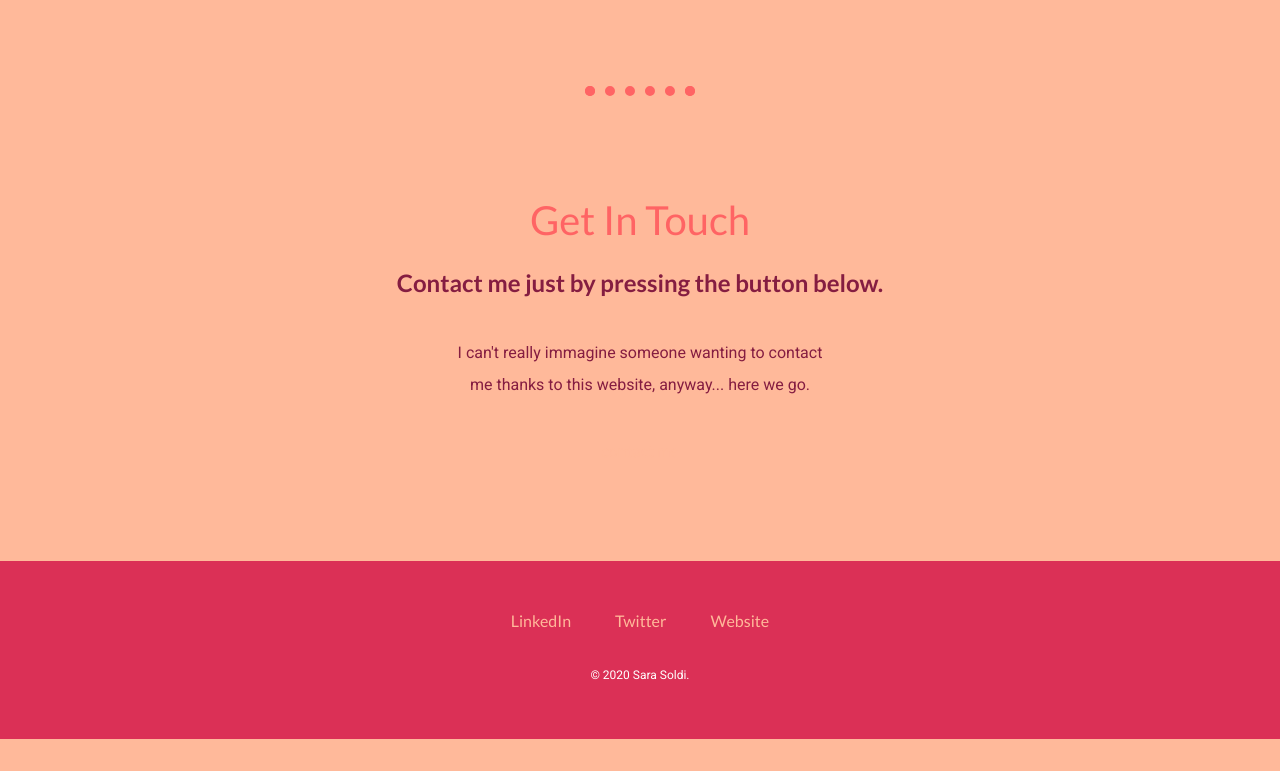
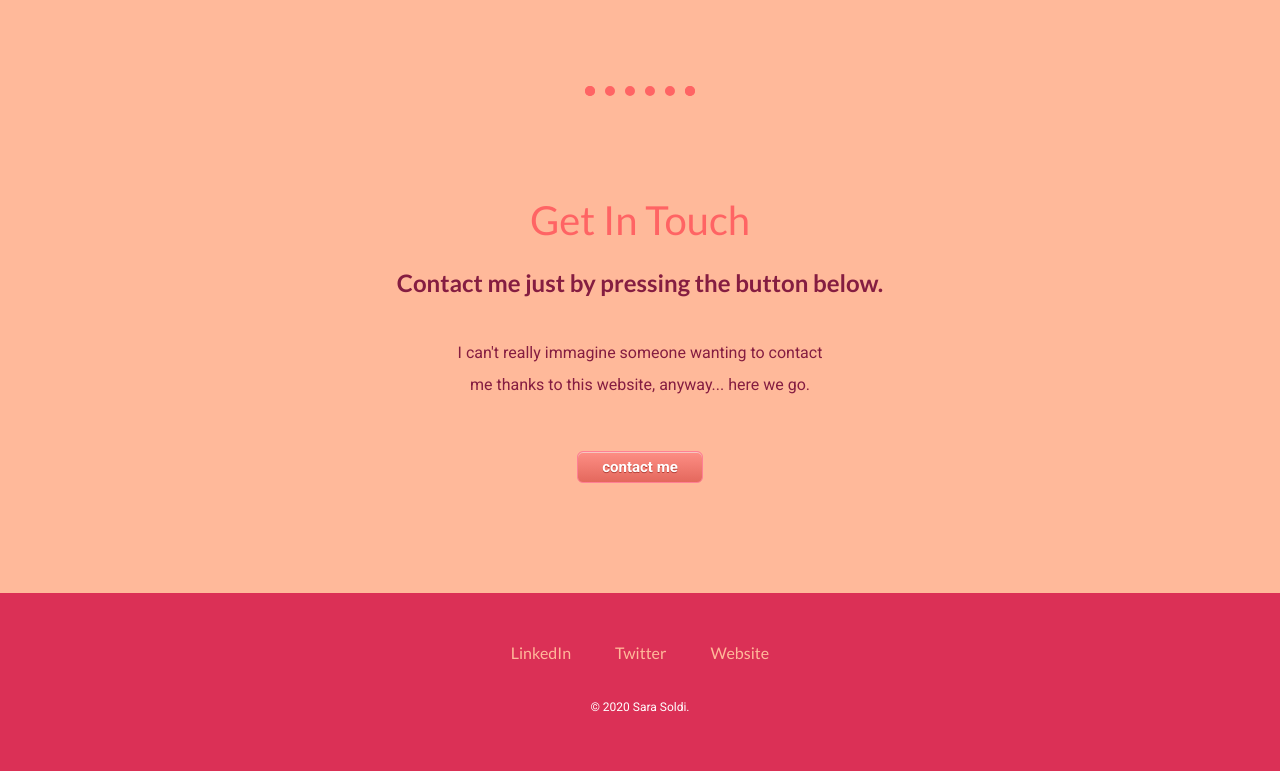
Before and after one commit to SaraSoldi/MySite, a plain HTML site: page index.html in a window 1280 px wide. Shown: the part 2105-2876 px from the top of the page. Before the commit the page ends 2844 px from the top, so only its background shows below. Drawn offline with Linux system fonts and the light colour scheme.

Commit message:
Add files via upload

```diff
--- a/index.html
+++ b/index.html
@@ -43,7 +43,7 @@
       <h2>Get In Touch</h2>
       <h3>Contact me just by pressing the button below.</h3>
       <p class="contactmessage">I can't really immagine someone wanting to contact me thanks to this website, anyway... here we go.</p>
-      <a href="mailto:sara.soldi@hotmail.com" class="BUTTON_JQP">contact me</a>
+      <a href="mailto:sara.soldi@hotmail.com" class="myButton">contact me</a>
     </div>
   </div>
 
```
